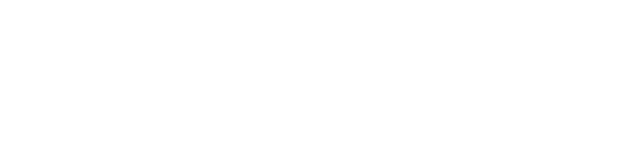
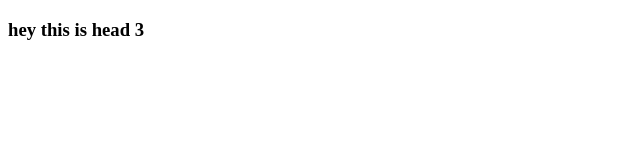
Before and after one commit to sagarsas03-netizen/firsth_a, a plain HTML site: page DAY8/DAY9/first.html in a window 1280 px wide. Shown: the whole page, without its empty margins (0-640 px from the left). Drawn offline with Linux system fonts and the light colour scheme.

Commit message:
first file of the day

```diff
--- a/DAY8/DAY9/first.html
+++ b/DAY8/DAY9/first.html
@@ -6,6 +6,7 @@
     <title>Document</title>
 </head>
 <body>
+    <h3>hey this is head 3</h3>
 
 </body>
 </html>
```
